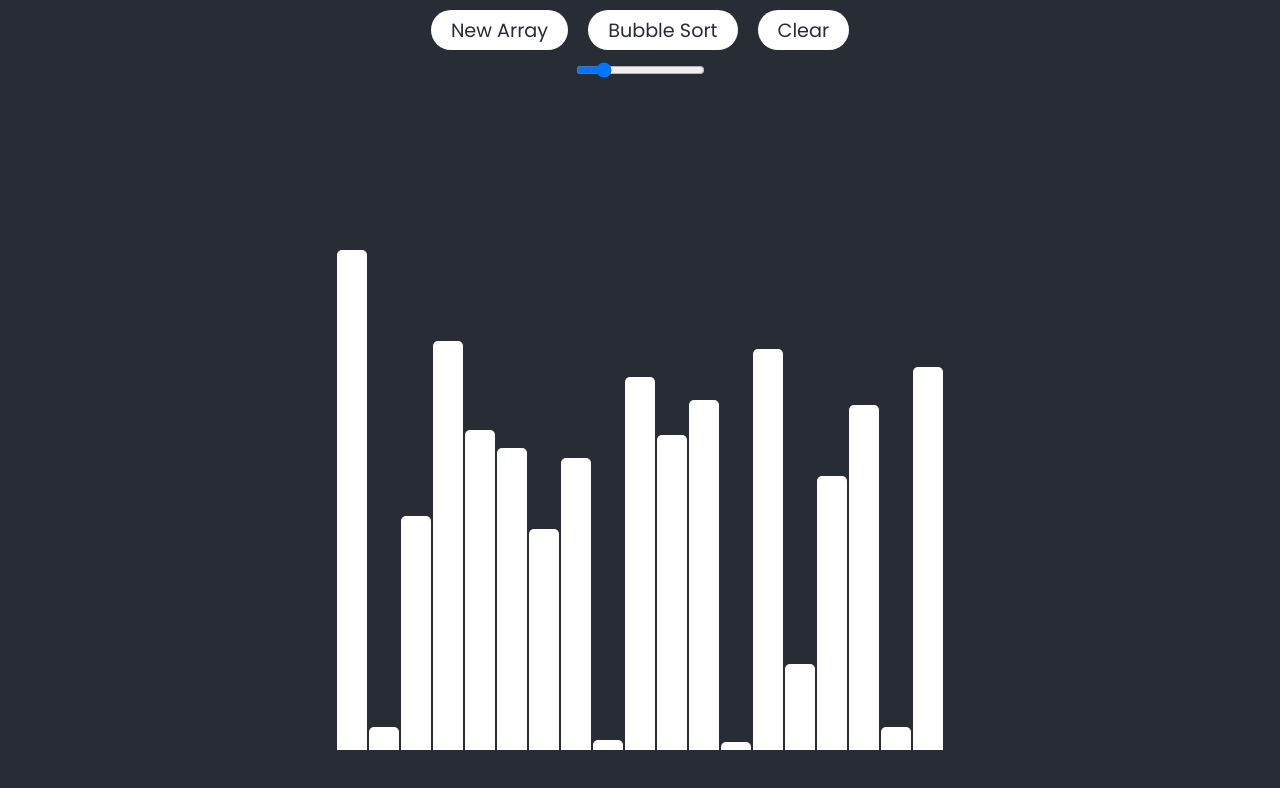
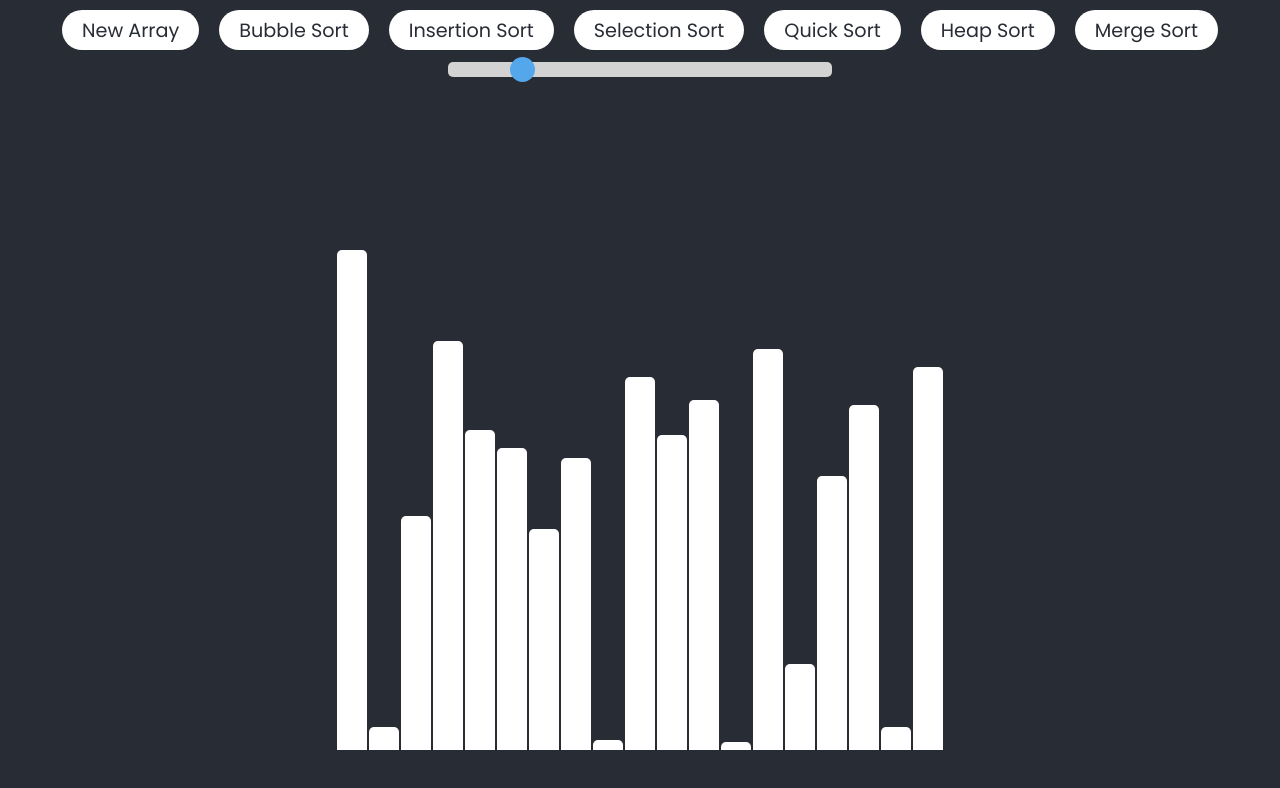
Before and after one commit to peterg4/Sorting-Visualizer, a React (Create React App) app in the folder sorter/: page / in a window 1280 px wide. Shown: the top 788 px of the page. Built offline with nearby package versions, Linux system fonts and the light colour scheme.

Commit message:
button layouts for future sorts/slider styles

```diff
--- a/sorter/src/App.css
+++ b/sorter/src/App.css
@@ -55,3 +55,26 @@ button:focus{
 .confirmed {
   background-color: rgb(55, 187, 176);
 }
+.slider {
+  appearance: none;
+  width: 30%;
+  border-radius: 5px;
+  height: 15px;
+  background: #d3d3d3;
+  outline: none;
+}
+.slider::-webkit-slider-thumb {
+  appearance: none;
+  width: 25px;
+  height: 25px;
+  border-radius: 50%;
+  background: #53a7ea;
+  cursor: pointer;
+}
+
+.slider::-moz-range-thumb {
+  width: 25px;
+  height: 25px;
+  background: #4CAF50;
+  cursor: pointer;
+}
--- a/sorter/src/App.js
+++ b/sorter/src/App.js
@@ -53,7 +53,6 @@ class Area extends React.Component {
     numBars++;
     max = 0;
     this.generateArray();
-    console.log(this.state.length);
   }
   confirmSort() {
     var i = 0;
@@ -66,6 +65,21 @@ class Area extends React.Component {
         clearInterval(confirm);
       }
     }, 700/this.state.length);
+  }
+  insertionSort(){
+    //at each element look back through sorted array and place in correct position
+  }
+  selectionSort(){
+    //contiunally find the min and place at "beginning"
+  }
+  mergeSort(){
+    //decimate then merge
+  }
+  quickSort(){
+    //split and partition
+  }
+  heapSort(){
+    //heapify until done
   }
   bubbleSort() {
     var swapped = false;
@@ -104,16 +118,11 @@ class Area extends React.Component {
       />
     );
   }
-
-
   render() {
     const sorts = []
     for(var i = 0; i < numBars-1; i++) {
       sorts.push(this.renderBar(i));
     }
-
-
-
     return (
       <div>
         <div className="sortBoard">
@@ -122,22 +131,22 @@ class Area extends React.Component {
         <div>
           <button onClick={()=> this.generateArray()}>New Array</button>
           <button onClick={()=> this.bubbleSort()}>Bubble Sort</button>
-          <button onClick={()=> this.clearArray()}>Clear</button>
+          <button onClick={()=> this.insertionSort()}>Insertion Sort</button>
+          <button onClick={()=> this.selectionSort()}>Selection Sort</button>
+          <button onClick={()=> this.quickSort()}>Quick Sort</button>
+          <button onClick={()=> this.heapSort()}>Heap Sort</button>
+          <button onClick={()=> this.mergeSort()}>Merge Sort</button>
+
           <form onSubmit={this.handleSubmit}>
-            <input type="range" min="1" max="100" step="1" value={this.state.length} onChange={this.handleChange} name="size" />
+            <input className="slider" type="range" min="2" max="100" step="1" value={this.state.length} onChange={this.handleChange} name="size" />
           </form>
         </div>
       </div>
     )
   }
-
 }
-
 class App extends React.Component {
   render() {
-
-
-
     return (
       <div className="App">
         <header className="App-header">
```
